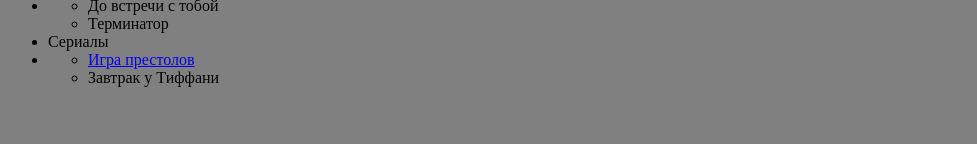
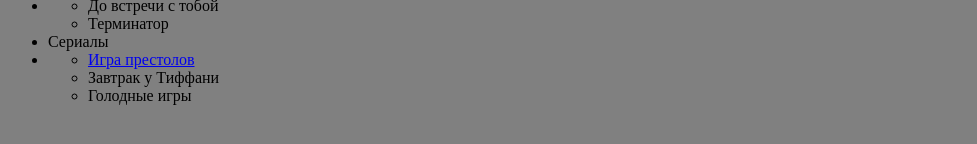
Before and after one commit to Gadzeman/HTML-Lesson-1.0, a plain HTML site: page index.html in a window 1280 px wide. Shown: the part 544-688 px from the top of the page, without its empty margins (0-977 px from the left). Drawn offline with Linux system fonts and the light colour scheme.

Commit message:
tag li added

```diff
--- a/index.html
+++ b/index.html
@@ -26,6 +26,7 @@
             <ul>
                 <li><a href="https://gameofthrones.fandom.com/ru/wiki/%D0%98%D0%B3%D1%80%D0%B0_%D0%9F%D1%80%D0%B5%D1%81%D1%82%D0%BE%D0%BB%D0%BE%D0%B2_%D0%92%D0%B8%D0%BA%D0%B8" target="_blank">Игра престолов</a></li>
                 <li>Завтрак у Тиффани</li>
+                <li>Голодные игры</li>
             </ul>
         </li>
     </ul>
```
